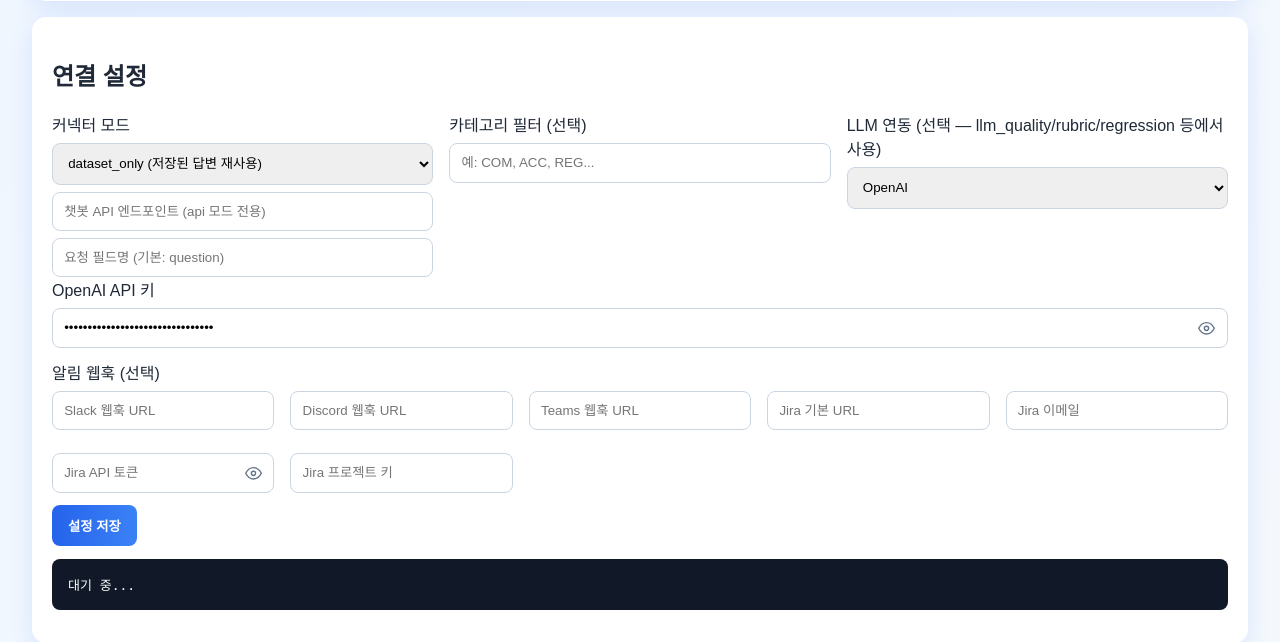
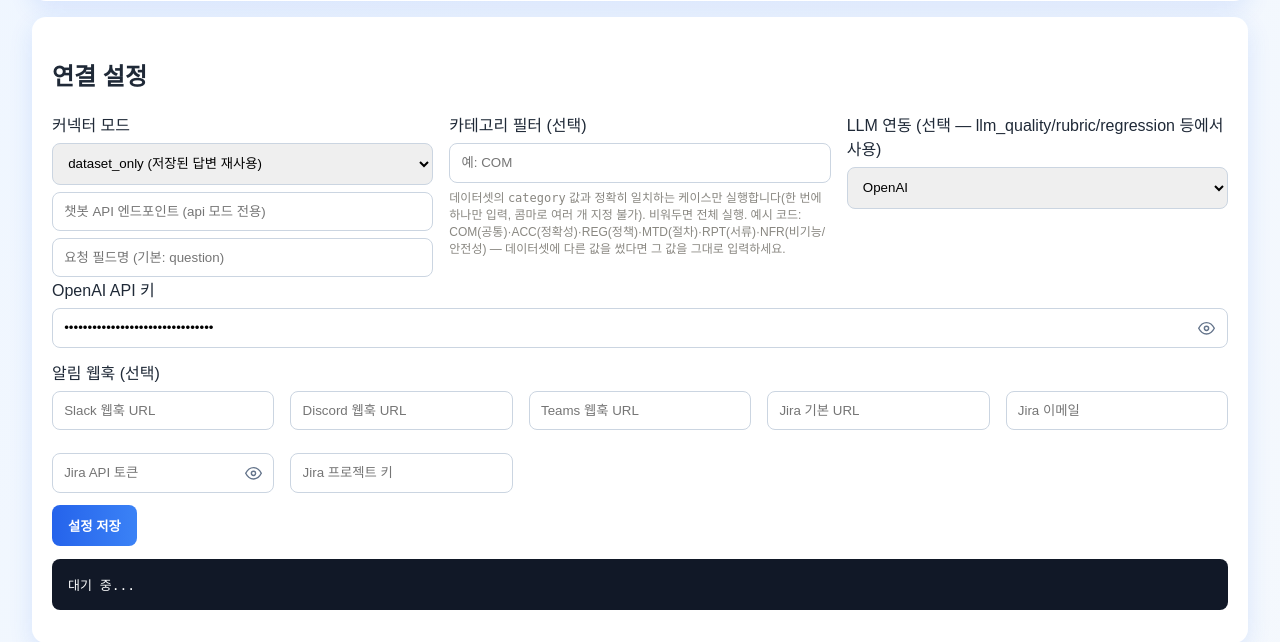
Before and after one commit to jongsu1002-star/ai_agent_quality_portfolio, a FastAPI app: page / in a window 1280 px wide. Shown: the part 243-885 px from the top of the page. Run offline with FastAPI, Linux system fonts and the light colour scheme; data that the repository does not hold is empty; parts of the project's set-up code (start-up, migrations or seed data) failed here and were passed over; some libraries are stand-ins or nearby versions.

Commit message:
카테고리 코드를 화면에 한글과 함께 표시하고 카테고리 필터 필드에 사용법 안내 추가
- 대시보드 카테고리별 막대그래프/버블차트의 툴팁과 "표로 보기" 테이블에 COM(공통) 같은
  코드+한글 라벨을 표시(categoryLabel()). 축 라벨/버블 안 글자는 공간이 좁아 원래 코드만
  유지. 매핑에 없는 커스텀 category 값은 원문 그대로 폴백
- 설정 탭 "카테고리 필터" 입력창에 사용법 안내 문구(정확히 일치하는 값 하나만 입력,
  콤마로 다중 지정 불가)와 6개 예시 코드용 datalist(자동완성) 추가

```diff
--- a/app/templates/index.html
+++ b/app/templates/index.html
@@ -119,7 +119,16 @@
         </div>
         <div>
           <label>카테고리 필터 (선택)</label>
-          <input id="category-filter" placeholder="예: COM, ACC, REG..." />
+          <input id="category-filter" list="category-filter-options" placeholder="예: COM" />
+          <datalist id="category-filter-options">
+            <option value="COM">COM · 공통</option>
+            <option value="ACC">ACC · 정확성</option>
+            <option value="REG">REG · 정책</option>
+            <option value="MTD">MTD · 절차</option>
+            <option value="RPT">RPT · 서류</option>
+            <option value="NFR">NFR · 비기능/안전성</option>
+          </datalist>
+          <p class="chart-hint">데이터셋의 <code>category</code> 값과 정확히 일치하는 케이스만 실행합니다(한 번에 하나만 입력, 콤마로 여러 개 지정 불가). 비워두면 전체 실행. 예시 코드: COM(공통)·ACC(정확성)·REG(정책)·MTD(절차)·RPT(서류)·NFR(비기능/안전성) — 데이터셋에 다른 값을 썼다면 그 값을 그대로 입력하세요.</p>
         </div>
         <div>
           <label>LLM 연동 (선택 — llm_quality/rubric/regression 등에서 사용)</label>
@@ -743,6 +752,15 @@
     const CATEGORICAL_COLORS = ['var(--series-1)', 'var(--series-2)', 'var(--series-3)', 'var(--series-4)', 'var(--series-5)', 'var(--series-6)', 'var(--series-7)', 'var(--series-8)'];
     const categoryColorCache = new Map();
 
+    // 이 6개는 프로젝트에서 쓰는 예시 카테고리 코드일 뿐, 데이터셋의 category는 자유 문자열이라
+    // 여기 없는 값도 얼마든지 들어올 수 있음 - 그런 값은 원문 그대로 표시(폴백)
+    const CATEGORY_LABELS = { COM: '공통', ACC: '정확성', REG: '정책', MTD: '절차', RPT: '서류', NFR: '비기능/안전성' };
+
+    function categoryLabel(category) {
+      const ko = CATEGORY_LABELS[category];
+      return ko ? `${category}(${ko})` : category;
+    }
+
     function categoryColor(category) {
       if (categoryColorCache.has(category)) return categoryColorCache.get(category);
       const knownIndex = CATEGORY_COLOR_ORDER.indexOf(category);
@@ -1811,9 +1829,10 @@
         const failX = groupX + gap / 2;
         const passY = padTop + plotH - passH;
         const failY = padTop + plotH - failH;
-        const safeCategory = escapeHtml(category);
-        if (passH > 0) bars += `<path d="${roundedTopBarPath(passX, passY, barW, passH)}" fill="var(--status-good)" data-tooltip="${safeCategory} 통과: ${passed}건" />`;
-        if (failH > 0) bars += `<path d="${roundedTopBarPath(failX, failY, barW, failH)}" fill="var(--status-critical)" data-tooltip="${safeCategory} 실패: ${failed}건" />`;
+        const safeCategory = escapeHtml(category); // 막대 아래 축 라벨은 공간이 좁아 원래 코드만 표시
+        const safeCategoryLabel = escapeHtml(categoryLabel(category)); // 툴팁은 공간이 넉넉해 한글 병기
+        if (passH > 0) bars += `<path d="${roundedTopBarPath(passX, passY, barW, passH)}" fill="var(--status-good)" data-tooltip="${safeCategoryLabel} 통과: ${passed}건" />`;
+        if (failH > 0) bars += `<path d="${roundedTopBarPath(failX, failY, barW, failH)}" fill="var(--status-critical)" data-tooltip="${safeCategoryLabel} 실패: ${failed}건" />`;
         axisLabels += `<text x="${groupX}" y="${height - padBottom + 18}" text-anchor="middle" font-size="11" fill="var(--text-secondary)">${safeCategory}</text>`;
       });
 
@@ -1829,7 +1848,7 @@
         { label: '실패', color: 'var(--status-critical)' },
       ]);
       renderTable('table-category-bar', ['카테고리', '전체', '통과', '실패', '통과율'],
-        entries.map(([category, s]) => [category, s.total, s.passed, s.total - s.passed, s.total ? `${Math.round((s.passed / s.total) * 100)}%` : '0%']));
+        entries.map(([category, s]) => [categoryLabel(category), s.total, s.passed, s.total - s.passed, s.total ? `${Math.round((s.passed / s.total) * 100)}%` : '0%']));
     }
 
     // ---------- 3. 산점도: Recall vs Precision (케이스별) ----------
@@ -1908,8 +1927,8 @@
         const y = sy(passRate);
         const r = radiusFor(failed);
         const color = categoryColor(category);
-        const safeCategory = escapeHtml(category);
-        const tip = `${safeCategory} · 전체 ${s.total || 0}건 · 통과율 ${passRate}% · 실패 ${failed}건`;
+        const safeCategory = escapeHtml(category); // 버블 안 라벨은 공간이 좁아 원래 코드만 표시
+        const tip = `${escapeHtml(categoryLabel(category))} · 전체 ${s.total || 0}건 · 통과율 ${passRate}% · 실패 ${failed}건`;
         return `<circle cx="${x}" cy="${y}" r="${r}" fill="${color}" fill-opacity="0.55" stroke="${color}" stroke-width="2" data-tooltip="${tip}" />
                 <text x="${x}" y="${y + 4}" text-anchor="middle" font-size="11" font-weight="600" fill="var(--text-primary)">${safeCategory}</text>`;
       }).join('');
@@ -1921,7 +1940,7 @@
         ${bubbles}
       `;
       renderTable('table-bubble', ['카테고리', '전체', '통과율', '실패 건수'],
-        entries.map(([category, s]) => [category, s.total, s.total ? `${Math.round((s.passed / s.total) * 100)}%` : '0%', (s.total || 0) - (s.passed || 0)]));
+        entries.map(([category, s]) => [categoryLabel(category), s.total, s.total ? `${Math.round((s.passed / s.total) * 100)}%` : '0%', (s.total || 0) - (s.passed || 0)]));
     }
 
     // ---------- 5. 방사형 그래프: LLM 판정 품질 프로필 ----------
--- a/docs/테스트_결과.md
+++ b/docs/테스트_결과.md
@@ -3,7 +3,7 @@
 > 이 문서는 `conftest.py`의 `pytest_terminal_summary` 훅이 `pytest` 실행 시마다 자동으로 재생성합니다. 수동으로 편집하지 마세요.
 > 테스트를 일부만 선택해 실행한 경우, 이 문서에는 그 실행 범위만 반영됩니다.
 
-- 최종 실행 시각: 2026-07-13T13:20:28
+- 최종 실행 시각: 2026-07-13T13:41:10
 - 종료 코드: 0 (성공)
 - 총 테스트 수: 154
 - 통과: 154
```
Also changed, not shown: docs/결함보고서.md (+1 -1 lines).
